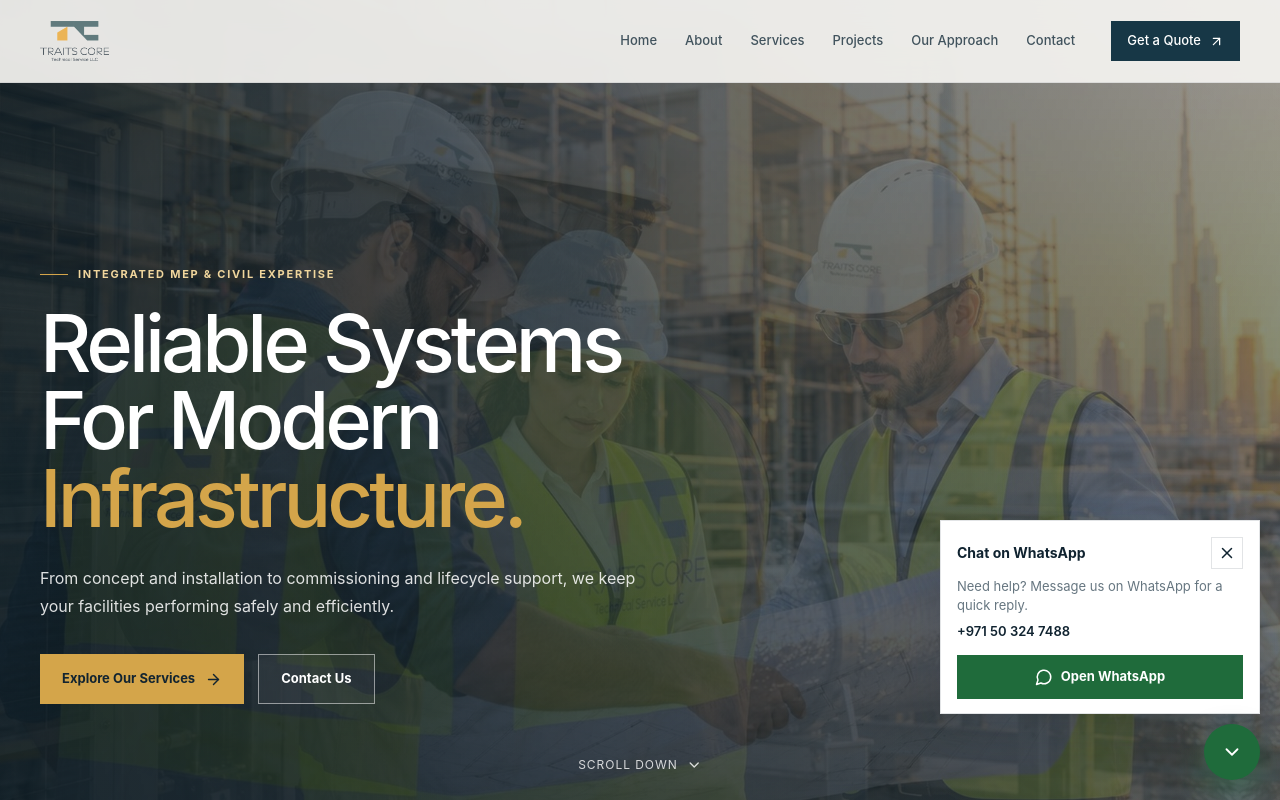
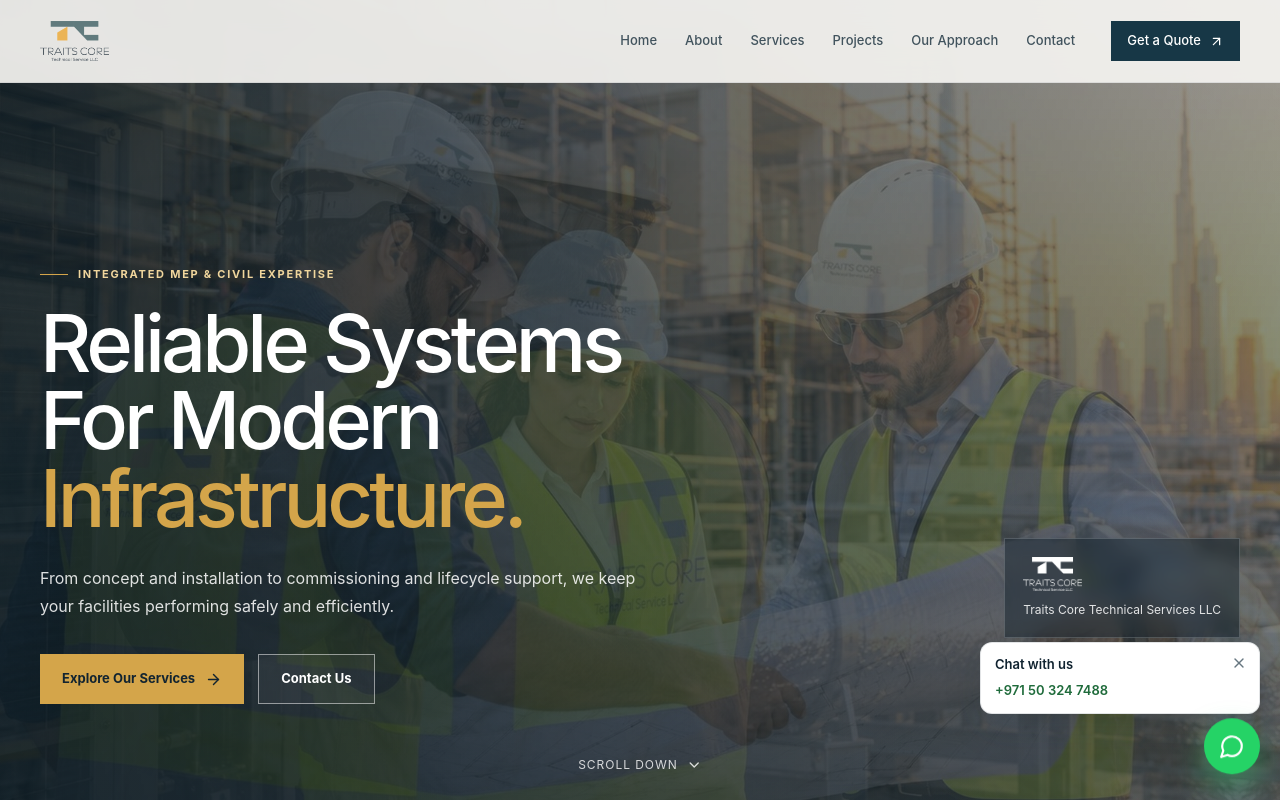
Before and after one commit to Saf-Binaries/traitscore, a React (Vite) app: page / in a window 1280 px wide. Shown: the top 800 px of the page. Built offline with nearby package versions, Linux system fonts and the light colour scheme.

Commit message:
Simplify WhatsApp widget and add float animation

```diff
--- a/src/App.jsx
+++ b/src/App.jsx
@@ -538,34 +538,30 @@ function App() {
 
       <div className={`wa-fab${whatsappOpen ? ' is-open' : ''}`} aria-live="polite">
         {whatsappOpen ? (
-          <div className="wa-popup">
-            <div className="wa-popup-head">
-              <span className="wa-popup-title">Chat on WhatsApp</span>
-              <button type="button" className="wa-close" aria-label="Close WhatsApp prompt" onClick={() => setWhatsappOpen(false)}>
-                <X size={18} />
-              </button>
-            </div>
-            <p className="wa-popup-text">Need help? Message us on WhatsApp for a quick reply.</p>
-            <p className="wa-popup-number">+971 50 324 7488</p>
+          <div className="wa-bubble" role="dialog" aria-label="WhatsApp contact">
+            <button type="button" className="wa-bubble-close" aria-label="Close" onClick={() => setWhatsappOpen(false)}>
+              <X size={16} />
+            </button>
+            <p className="wa-bubble-text">Chat with us</p>
             <a
-              className="wa-popup-btn"
+              className="wa-bubble-link"
               href="https://wa.me/971503247488?text=Hello%2C%20I%20would%20like%20to%20enquire%20about%20your%20services."
               target="_blank"
               rel="noreferrer"
             >
-              <MessageCircle size={18} />
-              Open WhatsApp
+              +971 50 324 7488
             </a>
           </div>
         ) : null}
-        <button
-          type="button"
-          className="wa-toggle"
-          aria-label={whatsappOpen ? 'Hide WhatsApp chat prompt' : 'Show WhatsApp chat prompt'}
-          onClick={() => setWhatsappOpen((v) => !v)}
+        <a
+          className="wa-toggle wa-toggle-float"
+          href="https://wa.me/971503247488?text=Hello%2C%20I%20would%20like%20to%20enquire%20about%20your%20services."
+          target="_blank"
+          rel="noreferrer"
+          aria-label="Chat on WhatsApp"
         >
-          {whatsappOpen ? <ChevronDown size={22} /> : <MessageCircle size={24} />}
-        </button>
+          <MessageCircle size={26} />
+        </a>
       </div>
     </div>
   )
--- a/src/index.css
+++ b/src/index.css
@@ -356,74 +356,73 @@ button { cursor: pointer; }
   align-items: flex-end;
   gap: 10px;
 }
-.wa-popup {
-  width: min(320px, calc(100vw - 40px));
+.wa-bubble {
+  position: relative;
+  width: min(280px, calc(100vw - 40px));
   background: #fff;
   border: 1px solid var(--line);
-  box-shadow: 0 18px 44px rgba(16, 35, 48, 0.18);
-  padding: 16px 16px 14px;
+  border-radius: 12px;
+  box-shadow: 0 12px 36px rgba(16, 35, 48, 0.16);
+  padding: 12px 14px 12px 14px;
 }
-.wa-popup-head {
-  display: flex;
-  align-items: center;
-  justify-content: space-between;
-  gap: 8px;
-  margin-bottom: 8px;
-}
-.wa-popup-title {
-  font-size: 14px;
-  font-weight: 650;
-  color: var(--ink);
-}
-.wa-close {
-  width: 32px;
-  height: 32px;
-  border: 1px solid var(--line);
-  background: #fff;
-  color: var(--ink);
+.wa-bubble-close {
+  position: absolute;
+  top: 6px;
+  right: 6px;
+  width: 28px;
+  height: 28px;
+  border: 0;
+  background: transparent;
+  color: var(--muted);
   display: grid;
   place-items: center;
 }
-.wa-popup-text {
-  margin: 0 0 6px;
-  font-size: 13px;
-  line-height: 1.5;
-  color: var(--muted);
-}
-.wa-popup-number {
-  margin: 0 0 14px;
-  font-size: 13px;
-  font-weight: 600;
+.wa-bubble-close:hover {
   color: var(--ink);
 }
-.wa-popup-btn {
-  display: inline-flex;
-  align-items: center;
-  justify-content: center;
-  gap: 8px;
-  width: 100%;
-  min-height: 44px;
-  background: #1f6b3b;
-  color: #fff;
+.wa-bubble-text {
+  margin: 0 26px 4px 0;
   font-size: 13px;
-  font-weight: 650;
+  line-height: 1.4;
+  color: var(--ink);
+  font-weight: 600;
 }
-.wa-popup-btn:hover {
-  background: #15552f;
+.wa-bubble-link {
+  font-size: 13px;
+  line-height: 1.4;
+  color: #1f6b3b;
+  font-weight: 600;
+}
+.wa-bubble-link:hover {
+  color: #15552f;
 }
 .wa-toggle {
   width: 56px;
   height: 56px;
   border-radius: 999px;
   border: 0;
-  background: #1f6b3b;
+  background: #25d366;
   color: #fff;
   display: grid;
   place-items: center;
-  box-shadow: 0 14px 32px rgba(31, 107, 59, 0.45);
+  box-shadow: 0 14px 32px rgba(37, 211, 102, 0.4);
+  text-decoration: none;
 }
 .wa-toggle:hover {
-  background: #15552f;
+  background: #1fb85a;
+  color: #fff;
+}
+.wa-toggle-float {
+  animation: wa-float 2.6s ease-in-out infinite;
+}
+@keyframes wa-float {
+  0%,
+  100% {
+    transform: translateY(0);
+  }
+  50% {
+    transform: translateY(-6px);
+  }
 }
 
 @media (prefers-reduced-motion: reduce) {
```
